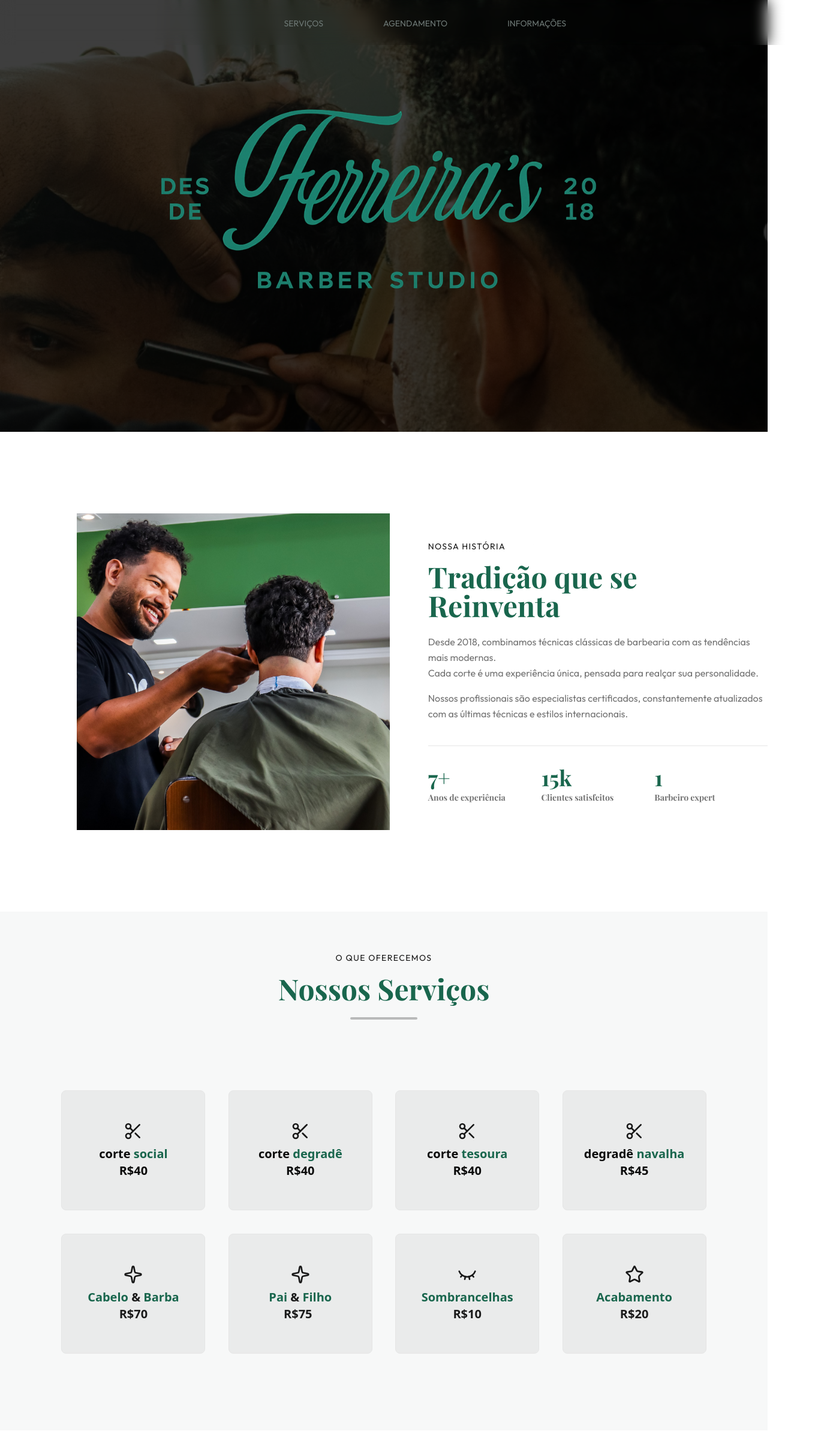
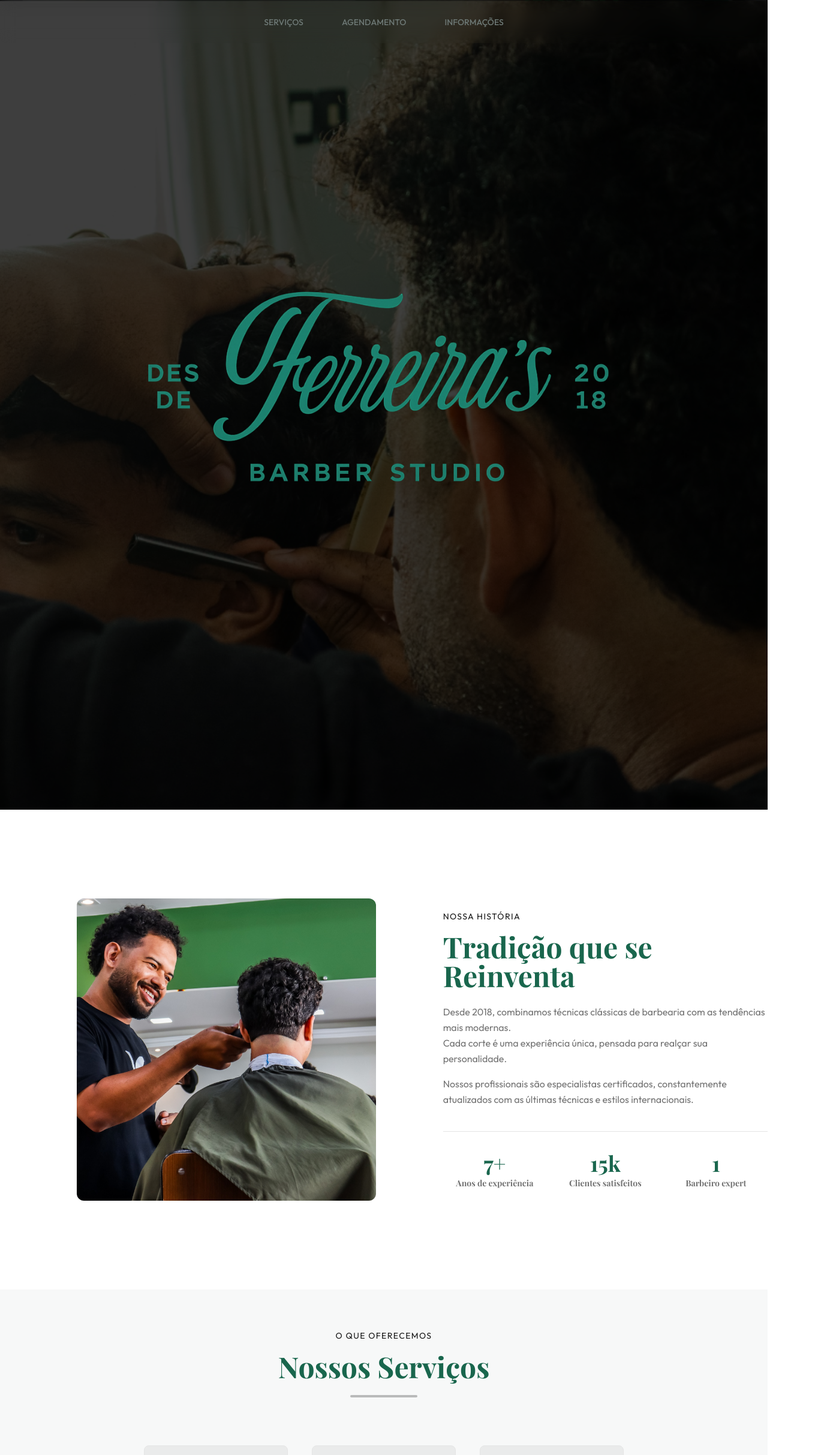
Before and after one commit to HL-Neto/next.js-Barber, a Next.js app: page / in a window 1280 px wide. Shown: the top 2426 px of the page at 60% size, 1364 px wide, since content can reach past the window. Built offline with nearby package versions, Linux system fonts and the light colour scheme.

Commit message:
mobile fix vers 2

```diff
--- a/app/components/hero.module.css
+++ b/app/components/hero.module.css
@@ -1,52 +1,59 @@
-/*container hero*/
-.hero{
-    position: relative;
-    inset: 0;
+/* CONTAINER HERO */
+.hero {
+  position: relative;
+  min-height: 6vh;
 
-    min-height: 90vh;
-
-    background-image: url(@/app/assets/back.png);
+  background-image: url("@/app/assets/back.png");
+  background-size: cover;
+  background-position: center;
+  background-repeat: no-repeat;
 
 
-    display: flex;
-    flex-direction: column;
-    align-items: center;
-    justify-content: center;
+  display: flex;
+  flex-direction: column;
+  align-items: center;
+  justify-content: center;
+}
 
-
-    background-size: cover;
-    background-position: center;
-    background-repeat: no-repeat;
-
+/* OVERLAY */
+.bg_overlay {
+  position: absolute;
+  inset: 0;
+  background: rgba(0, 0, 0, 0.5);
+  z-index: 1;
 
 }
 
-.bg_overlay {
-  position: absolute;
-  inset: 0;
+/* CONTAINER LOGO */
+.center_logo {
+  z-index: 2;
 
-  background: rgba(0, 0, 0, 0.5);
-  z-index:1;
+  display: flex;
+  justify-content: center;
+  align-items: center;
+
+  width: 100%;
+  padding: 0 1rem; /* mobile */
+}
+
+/* LOGO */
+.logo {
+
+  z-index: 2;
+  position: relative;
+  width: 100%;
+  max-width: 260px; /* mobile */
+  height: auto;
 }
 
 
 
-/* posição da logo */
-.center_logo{
-    display: flex;
-    justify-content: center;
-    align-items: center;
-    width:100%;
-    height: 10vh;
-}
+/* DESKTOP */
+@media (min-width: 1024px) {
+  .logo {
+    max-width: 900px;
 
-/* ajustes na logo */
-.logo{
+  }
 
 
-    position: relative;
-    z-index: 2;
-    max-width: 850px;
-    height: auto;
-
 }
--- a/app/components/hero.tsx
+++ b/app/components/hero.tsx
@@ -1,13 +1,14 @@
 import styles from "./hero.module.css"
 import Image from "next/image";
 import Logo from "@/app/assets/logo.png";
-import { Scissors, Clock, MapPin } from "lucide-react";
-import { Button } from "@/components/ui/button";
+
 
 
 
 export default function Hero(){
     return(
+
+
         <div  className={styles.hero}>
 
             <div className={styles.bg_overlay}></div>
--- a/app/components/menu.module.css
+++ b/app/components/menu.module.css
@@ -1,59 +1,54 @@
-/* controle do formato */
-.menu{
-
+/* MENU BASE (MOBILE FIRST) */
+.menu {
   background-color: hsl(0, 0%, 100% / 0.8);
   backdrop-filter: blur(12px);
+
+  position: fixed;
+  top: 0;
+  left: 0;
+  width: 100%;
 
   display: flex;
   justify-content: center;
 
-
-    padding-left:37%;
-    padding-right: 50%;
-    padding-bottom: 2%;
-    padding-top: 2%;
-
+  padding: 1rem;
 
   z-index: 100;
-    position: fixed;
-
-
 }
 
-
-
-/* list config */
-.menu ul{
-
-
-    list-style-type: none;
+/* LISTA */
+.menu ul {
+  list-style: none;
   display: flex;
-
-    gap:100px
-
+  gap: 1.5rem; /* mobile */
+  padding: 0;
+  margin: 0;
 }
 
-.menu a{
+/* LINKS */
+.menu a {
+  font-family: 'Outfit', sans-serif;
+  font-size: 0.8rem;
+  font-weight: 500;
+  color: hsl(160, 5%, 45%);
+  white-space: nowrap;
+}
 
-    font-family: 'Outfit', sans-serif;
-    font-size: 0.875rem;
-    font-weight: 400;
-    color: hsl(160, 5%, 45%);
-
-
-}
-.menu a:hover{
+.menu a:hover {
   color: hsl(180, 10%, 60%);
 }
 
+/* DESKTOP */
+@media (min-width: 768px) {
+  .menu {
+    padding: 1.5rem 3rem;
+  }
 
+  .menu ul {
+    gap: 4rem;
+  }
 
-/* itens positions & styles */
-
-
-.mid_menu{
-
-    position: absolute;
-    right: 0;
-    left: 0;
+  .menu a {
+    font-size: 0.875rem;
   }
+}
--- a/app/components/menu.tsx
+++ b/app/components/menu.tsx
@@ -1,7 +1,5 @@
 import styles from "./menu.module.css"
-import { Button } from "@/components/ui/button";
-import Image from "next/image";
-import Logo from "@/app/assets/Logo do Ferreira's Barber Studio.png";
+
 
 export default function Menu(){
     return (
--- a/app/components/section/about.module.css
+++ b/app/components/section/about.module.css
@@ -1,22 +1,52 @@
 .about {
   display: flex;
-  align-items: center;
-  height: 100vh;
+  flex-direction: column; /* MOBILE: empilha */
+  gap: 2rem;
+
+  padding: 3rem 1rem;
 }
 
-
-.imageWrapper {
-  display: flex;
-  justify-content: flex-start;
-  padding-left: 10%;
-
-}
-
-
+/* TEXTO */
 .textContent {
   display: flex;
   flex-direction: column;
-  text-align:left;
-  padding-left: 5%;
+  text-align: left;
+}
 
+/* IMAGEM */
+.imageWrapper {
+  display: flex;
+  justify-content: center;
 }
+
+.imageWrapper img {
+  width: 100%;
+  max-width: 100%; /* imagem larga no mobile */
+  height: auto;
+  border-radius: 12px; /* opcional, fica bonito */
+}
+
+/* DESKTOP */
+@media (min-width: 1024px) {
+  .about {
+    flex-direction: row;
+    align-items: center;
+    gap: 3rem;
+
+    min-height: 100vh;
+    padding: 0;
+  }
+
+  .imageWrapper {
+    justify-content: flex-start;
+    padding-left: 10%;
+  }
+
+  .imageWrapper img {
+    min-width: 420px;
+  }
+
+  .textContent {
+    padding-left: 5%;
+  }
+}
--- a/app/components/section/about.tsx
+++ b/app/components/section/about.tsx
@@ -46,20 +46,29 @@ export default function About(){
 
                 </div>
 
-                <div className="grid grid-cols-3  pt-8 border-t border-border ">
-                    <div className="font-display text-3xl md:text-4xl font-bold text-primary text-title">
-                        7+ <div className="text-sm text-muted-foreground mt-1">Anos de experiência</div>
+                <div className="grid grid-cols-3 gap-3 pt-8 border-t border-border text-center">
+                    <div className="font-display text-2xl sm:text-3xl md:text-4xl font-bold text-primary text-title">
+                        7+
+                        <div className="text-xs sm:text-sm text-muted-foreground mt-1">
+                        Anos de experiência
+                        </div>
                     </div>
 
-                    <div className="font-display text-3xl md:text-4xl font-bold text-primary text-title">
-                        15k <div className="text-sm text-muted-foreground mt-1">Clientes satisfeitos</div>
+                    <div className="font-display text-2xl sm:text-3xl md:text-4xl font-bold text-primary text-title">
+                        15k
+                        <div className="text-xs sm:text-sm text-muted-foreground mt-1">
+                        Clientes satisfeitos
+                        </div>
                     </div>
 
-                    <div className="font-display text-3xl md:text-4xl font-bold text-primary text-title">
-                        1 <div className="text-sm text-muted-foreground mt-1">Barbeiro expert</div>
+                    <div className="font-display text-2xl sm:text-3xl md:text-4xl font-bold text-primary text-title">
+                        1
+                        <div className="text-xs sm:text-sm text-muted-foreground mt-1">
+                        Barbeiro expert
+                        </div>
                     </div>
+                </div>
 
-                </div>
 
             </div>
 
--- a/app/components/section/service.module.css
+++ b/app/components/section/service.module.css
@@ -1,19 +1,45 @@
-.service_body
-{
-    background: hsl(160, 10%, 97%);
-    padding-bottom: 10%;
-    padding-top: 5% ;
+.service_body {
+  background: hsl(160, 10%, 97%);
+  padding: 5% ;
 }
-.service{
 
-    flex-direction: column;
-    display: flex;
-    justify-content: center;
+.service {
+  display: flex;
+
+  justify-content: center;
 
 }
-.colum{
-    padding-top: 3% ;
-    display: flex;
-    justify-content: center;
-    gap: 3%;
+
+/* CADA COLUNA */
+.colum {
+  display: flex;
+
 }
+
+
+@media (min-width: 480px) {
+  .service {
+    flex-wrap: wrap;
+  }
+
+  .colum {
+    display: grid;
+    grid-template-columns: repeat(3, 1fr);
+    gap: 1.5rem;
+  }
+
+  .colum > div {
+
+    max-width: 120px;
+  }
+}
+@media (min-width: 1024px) {
+  .colum > div {
+    max-width: 280px; /* aumentou de 120px para 220px */
+    height: 240px;    /* define altura maior */
+  }
+
+  .colum {
+    gap: 2.5rem; /* mais espaço entre as caixas */
+  }
+}
--- a/app/components/section/service.tsx
+++ b/app/components/section/service.tsx
@@ -23,6 +23,7 @@ export default function Local(){
 
 
                     <div className={styles.colum}>
+
                         <div className="bg-black/5 border border-border p-8 h-[200px] w-[240px] flex flex-col items-center justify-center text-center rounded-lg hover:shadow-xl transition-shadow duration-300 hover:scale-110 transition-transform duration-300 hover:bg-black/10">
                             <Scissors className="w-8 h-8 text-primary mb-2" />
                             <h3 className="text-xl font-semibold">corte <span className="text-title">social</span><br/>R$40</h3>
@@ -42,32 +43,19 @@ export default function Local(){
                             <Scissors className="w-8 h-8 text-primary mb-2" />
                             <h3 className="text-xl font-semibold">degradê <span className="text-title">navalha</span><br/>R$45</h3>
                         </div>
-                    </div>
-                    <div className={styles.colum}>
-
 
                         <div className="bg-black/5 border border-border p-8 h-[200px] w-[240px] flex flex-col items-center justify-center text-center rounded-lg  hover:shadow-xl transition-shadow  duration-300 hover:scale-110 transition-transform duration-300 hover:bg-black/10">
                             <Sparkle className="w-8 h-8 text-primary mb-2" />
-                            <h3 className="text-xl font-semibold text-title">Cabelo <span className="text-body">&</span> <span className="text-title">Barba</span><br/><span className="text-body">R$70</span></h3>
+                            <h3 className="text-xl font-semibold text-title"> Cabelo<span className="text-body">&</span> <span className="text-title">Barba</span><br/><span className="text-body">R$70</span></h3>
                         </div>
 
                         <div className="bg-black/5 border border-border p-8 h-[200px] w-[240px] flex flex-col items-center justify-center text-center rounded-lg hover:shadow-xl transition-shadow duration-300 hover:scale-110 transition-transform duration-300 hover:bg-black/10">
                             <Sparkle className="w-8 h-8 text-primary mb-2" />
-                            <h3 className="text-xl font-semibold text-title ">Pai <span className="text-body">&</span> <span className="text-title">Filho</span><br/><span className="text-body pr-2">R$75</span></h3>
+                            <h3 className="text-xl font-semibold text-title ">Pai<span className="text-body">&</span> <span className="text-title">Filho</span><br/><span className="text-body pr-2">R$75</span></h3>
                         </div>
 
-                        <div className="bg-black/5 border border-border p-8 h-[200px] w-[240px] flex flex-col items-center justify-center text-center rounded-lg hover:shadow-xl transition-shadow duration-300 hover:scale-110 transition-transform duration-300 hover:bg-black/10">
-                            <EyeClosed className="w-8 h-8 text-primary mb-2" />
-                            <h3 className="text-xl font-semibold text-title">Sombrancelhas <br/><span className="text-body">R$10</span></h3>
-                        </div>
+                    </div>
 
-                        <div className="bg-black/5 border border-border p-8 h-[200px] w-[240px] flex flex-col items-center justify-center text-center rounded-lg hover:shadow-xl transition-shadow duration-300 hover:scale-110 transition-transform duration-300 hover:bg-black/10">
-                            <Star  className="w-8 h-8 text-primary mb-2" />
-                            <h3 className="text-xl font-semibold text-title">Acabamento <br/><span className="text-body">R$20</span></h3>
-                        </div>
-
-
-                    </div>
 
                 </div>
         </div>
```
Also changed, not shown: app/components/section/agendamento.module.css (+57 -7 lines), app/components/section/agendamento.tsx (+43 -67 lines), app/components/section/local.module.css (+59 -17 lines), app/components/section/local.tsx (+16 -28 lines). Lines whose indentation alone changed are shown as unchanged.
